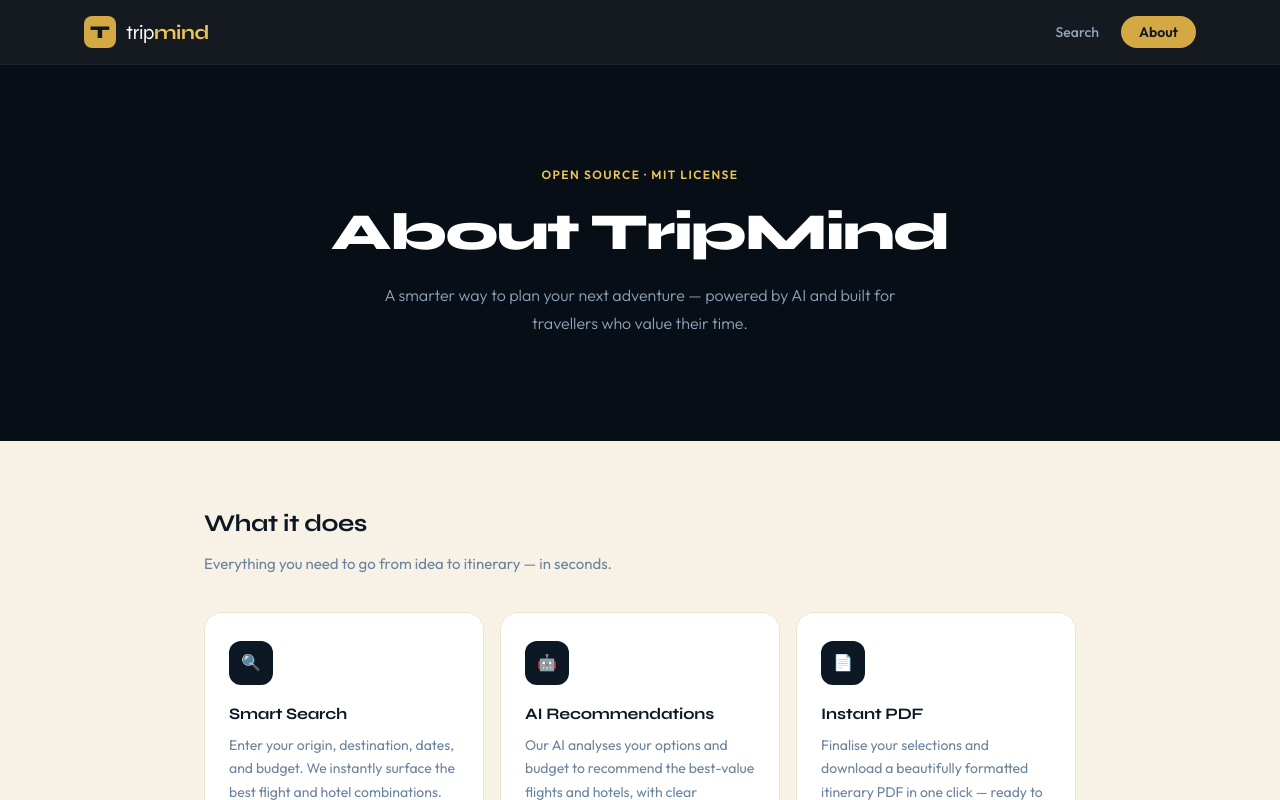
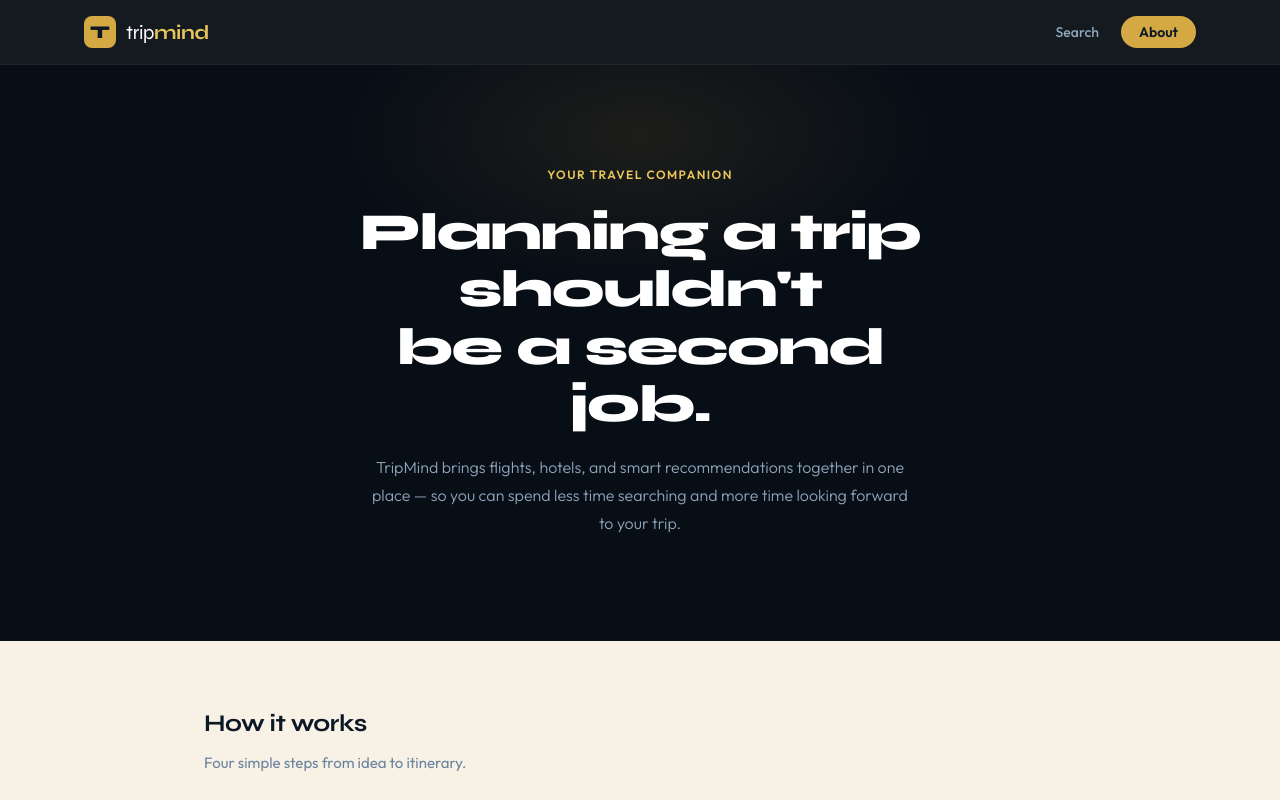
Before and after one commit to asqarov1599/tripmind, a React (Vite) app in the folder client/: page / in a window 1280 px wide. Both pictures are taken after a click on the button "About". Shown: the top 800 px of the page. Built offline with nearby package versions, Linux system fonts and the light colour scheme; no server answers.

Commit message:
about better user friendly

```diff
--- a/client/src/pages/About.jsx
+++ b/client/src/pages/About.jsx
@@ -1,78 +1,143 @@
 import "./About.css";
 
-const FEATURES = [
+const HOW_IT_WORKS = [
   {
-    icon: "🔍",
-    title: "Smart Search",
-    desc: "Enter your origin, destination, dates, and budget. We instantly surface the best flight and hotel combinations.",
+    step: "01",
+    title: "Tell us where you're headed",
+    desc: "Enter your departure city, destination, travel dates, and how much you'd like to spend. That's all we need to get started.",
   },
   {
-    icon: "🤖",
-    title: "AI Recommendations",
-    desc: "Our AI analyses your options and budget to recommend the best-value flights and hotels, with clear reasoning.",
+    step: "02",
+    title: "We find the best options",
+    desc: "TripMind searches real flight and hotel availability and ranks them by value — so you spend less time comparing tabs.",
   },
   {
-    icon: "📄",
-    title: "Instant PDF",
-    desc: "Finalise your selections and download a beautifully formatted itinerary PDF in one click — ready to share or print.",
+    step: "03",
+    title: "Get a personalised recommendation",
+    desc: "Our AI looks at your budget and options, then suggests the combination that makes the most sense for your trip.",
   },
   {
-    icon: "💰",
-    title: "Budget Aware",
-    desc: "Set your budget upfront. TripMind keeps total trip cost — flights plus hotel nights — front and centre.",
-  },
-  {
-    icon: "🌍",
-    title: "Multi-City Support",
-    desc: "Search across popular European and Middle-Eastern routes with realistic pricing and airline data.",
-  },
-  {
-    icon: "⚡",
-    title: "Lightning Fast",
-    desc: "Results appear in seconds. No waiting, no hidden fees, no endless redirects.",
+    step: "04",
+    title: "Download your itinerary",
+    desc: "Happy with the plan? Download a clean, ready-to-share PDF itinerary with all your trip details in one place.",
   },
 ];
 
-const API_ENDPOINTS = [
-  { method: "POST", path: "/api/search", desc: "Search flights & hotels" },
-  { method: "POST", path: "/api/generate", desc: "Generate itinerary PDF" },
-  { method: "GET", path: "/api/download/:id", desc: "Download PDF by ID" },
-  { method: "GET", path: "/api/health", desc: "Health check" },
+const WHY_CARDS = [
+  {
+    icon: (
+      <svg width="22" height="22" viewBox="0 0 24 24" fill="none" stroke="currentColor" strokeWidth="1.8" strokeLinecap="round" strokeLinejoin="round">
+        <path d="M12 22s8-4 8-10V5l-8-3-8 3v7c0 6 8 10 8 10z"/>
+      </svg>
+    ),
+    title: "No hidden surprises",
+    desc: "Prices you see include the full trip cost — flights plus hotel nights — so your budget stays yours.",
+  },
+  {
+    icon: (
+      <svg width="22" height="22" viewBox="0 0 24 24" fill="none" stroke="currentColor" strokeWidth="1.8" strokeLinecap="round" strokeLinejoin="round">
+        <circle cx="12" cy="12" r="10"/>
+        <polyline points="12 6 12 12 16 14"/>
+      </svg>
+    ),
+    title: "Results in seconds",
+    desc: "No endless loading bars. TripMind gives you real results fast, so you can focus on the exciting part — planning your trip.",
+  },
+  {
+    icon: (
+      <svg width="22" height="22" viewBox="0 0 24 24" fill="none" stroke="currentColor" strokeWidth="1.8" strokeLinecap="round" strokeLinejoin="round">
+        <path d="M21 15a2 2 0 0 1-2 2H7l-4 4V5a2 2 0 0 1 2-2h14a2 2 0 0 1 2 2z"/>
+      </svg>
+    ),
+    title: "Honest recommendations",
+    desc: "The AI explains its thinking — why it picked a certain flight or hotel — so you stay in control of your decisions.",
+  },
+  {
+    icon: (
+      <svg width="22" height="22" viewBox="0 0 24 24" fill="none" stroke="currentColor" strokeWidth="1.8" strokeLinecap="round" strokeLinejoin="round">
+        <path d="M14 2H6a2 2 0 0 0-2 2v16a2 2 0 0 0 2 2h12a2 2 0 0 0 2-2V8z"/>
+        <polyline points="14 2 14 8 20 8"/>
+        <line x1="16" y1="13" x2="8" y2="13"/>
+        <line x1="16" y1="17" x2="8" y2="17"/>
+      </svg>
+    ),
+    title: "Trip PDF in one click",
+    desc: "Your itinerary — flights, hotel, dates, costs — packaged into a clean PDF you can share, print, or keep for yourself.",
+  },
+  {
+    icon: (
+      <svg width="22" height="22" viewBox="0 0 24 24" fill="none" stroke="currentColor" strokeWidth="1.8" strokeLinecap="round" strokeLinejoin="round">
+        <circle cx="12" cy="12" r="10"/>
+        <line x1="2" y1="12" x2="22" y2="12"/>
+        <path d="M12 2a15.3 15.3 0 0 1 4 10 15.3 15.3 0 0 1-4 10 15.3 15.3 0 0 1-4-10 15.3 15.3 0 0 1 4-10z"/>
+      </svg>
+    ),
+    title: "Built for real routes",
+    desc: "Popular routes from Central Asia to Europe and the Middle East — the trips real people actually want to take.",
+  },
+  {
+    icon: (
+      <svg width="22" height="22" viewBox="0 0 24 24" fill="none" stroke="currentColor" strokeWidth="1.8" strokeLinecap="round" strokeLinejoin="round">
+        <line x1="12" y1="1" x2="12" y2="23"/>
+        <path d="M17 5H9.5a3.5 3.5 0 0 0 0 7h5a3.5 3.5 0 0 1 0 7H6"/>
+      </svg>
+    ),
+    title: "Budget first, always",
+    desc: "Set your budget at the start. TripMind never shows you options you can't afford — your limit is front and centre.",
+  },
 ];
 
 export default function About() {
   return (
     <div className="about page-enter">
-      {/* ── Hero ────────────────────────────────────────────── */}
+      {/* ── Hero ── */}
       <section className="about__hero">
-        <div className="about__hero-bg" aria-hidden="true" />
+        <div className="about__hero-bg" aria-hidden="true">
+          <div className="about__hero-glow" />
+        </div>
         <div className="about__hero-content">
-          <span className="about__eyebrow animate-fadeUp">Open Source · MIT License</span>
+          <span className="about__eyebrow animate-fadeUp">Your travel companion</span>
           <h1 className="heading-display about__title animate-fadeUp delay-1">
-            About TripMind
+            Planning a trip shouldn't<br />be a second job.
           </h1>
           <p className="about__sub animate-fadeUp delay-2">
-            A smarter way to plan your next adventure — powered by AI
-            and built for travellers who value their time.
+            TripMind brings flights, hotels, and smart recommendations together
+            in one place — so you can spend less time searching and more time
+            looking forward to your trip.
           </p>
         </div>
       </section>
 
-      {/* ── Features ────────────────────────────────────────── */}
+      {/* ── How it works ── */}
       <section className="section about__section">
         <div className="about__section-head animate-fadeUp">
-          <h2 className="heading-section">What it does</h2>
-          <p className="about__section-sub">
-            Everything you need to go from idea to itinerary — in seconds.
-          </p>
+          <h2 className="heading-section">How it works</h2>
+          <p className="about__section-sub">Four simple steps from idea to itinerary.</p>
+        </div>
+
+        <div className="about__steps">
+          {HOW_IT_WORKS.map(({ step, title, desc }, i) => (
+            <div key={step} className={`about__step animate-fadeUp delay-${i % 3 + 1}`}>
+              <div className="about__step-number">{step}</div>
+              <div className="about__step-body">
+                <h3 className="about__step-title">{title}</h3>
+                <p className="about__step-desc">{desc}</p>
+              </div>
+            </div>
+          ))}
+        </div>
+      </section>
+
+      {/* ── Why TripMind ── */}
+      <section className="section about__section" style={{ paddingTop: 0 }}>
+        <div className="about__section-head animate-fadeUp">
+          <h2 className="heading-section">Why TripMind</h2>
+          <p className="about__section-sub">Designed around the traveller, not the technology.</p>
         </div>
 
         <div className="about__features-grid">
-          {FEATURES.map(({ icon, title, desc }, i) => (
-            <div
-              key={title}
-              className={`about__feature-card animate-fadeUp delay-${i % 4 + 1}`}
-            >
+          {WHY_CARDS.map(({ icon, title, desc }, i) => (
+            <div key={title} className={`about__feature-card animate-fadeUp delay-${i % 4 + 1}`}>
               <span className="about__feature-icon">{icon}</span>
               <h3 className="about__feature-title">{title}</h3>
               <p className="about__feature-desc">{desc}</p>
@@ -81,37 +146,13 @@ export default function About() {
         </div>
       </section>
 
-      {/* ── API Reference ───────────────────────────────────── */}
-      <section className="section about__section" style={{ paddingTop: 0 }}>
-        <div className="about__api-card animate-fadeUp delay-2">
-          <div className="about__api-header">
-            <div className="about__api-dot" />
-            <h2 className="heading-section" style={{ fontSize: 20 }}>API Reference</h2>
-          </div>
-          <table className="about__api-table">
-            <thead>
-              <tr>
-                <th>Method</th>
-                <th>Endpoint</th>
-                <th>Description</th>
-              </tr>
-            </thead>
-            <tbody>
-              {API_ENDPOINTS.map(({ method, path, desc }) => (
-                <tr key={path}>
-                  <td>
-                    <span className={`badge badge--method-${method.toLowerCase()}`}>
-                      {method}
-                    </span>
-                  </td>
-                  <td>
-                    <code className="about__api-path">{path}</code>
-                  </td>
-                  <td className="about__api-desc">{desc}</td>
-                </tr>
-              ))}
-            </tbody>
-          </table>
+      {/* ── Closing note ── */}
+      <section className="about__closing animate-fadeUp">
+        <div className="about__closing-inner">
+          <p className="about__closing-text">
+            TripMind was built as a final-year project at Singapore University of Management in Tashkent,
+            with a simple goal: make travel planning feel effortless.
+          </p>
         </div>
       </section>
     </div>
```
